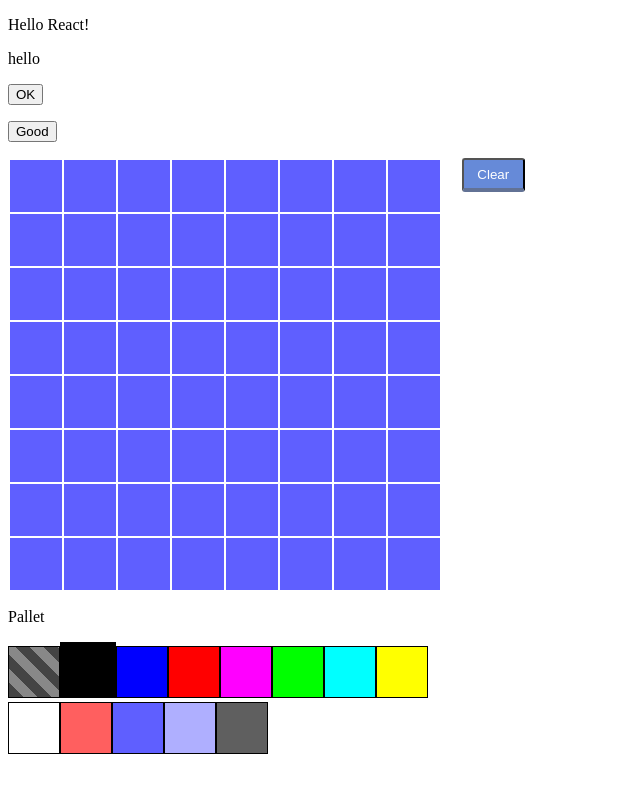
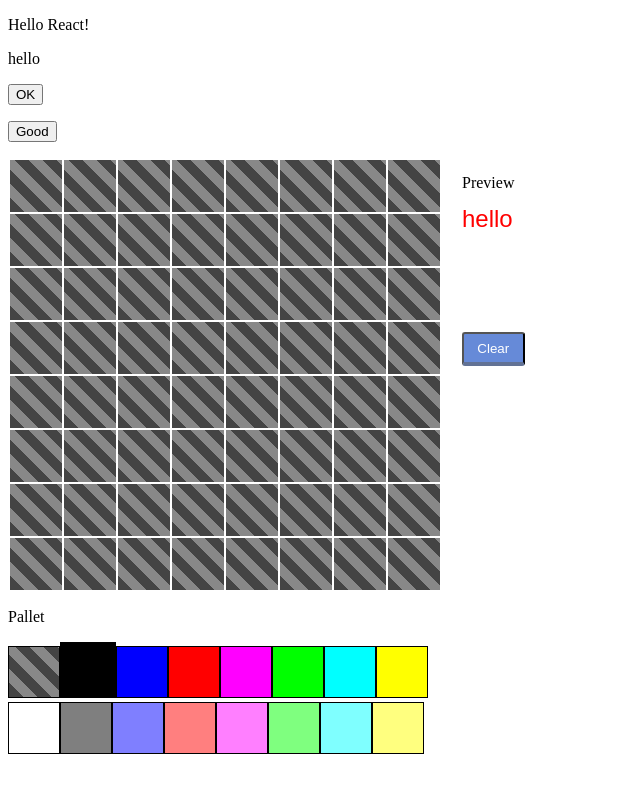
Before and after one commit to knight9999/simple-dot-editor, a React app: page / in a window 1280 px wide. Shown: the top 792 px of the page, without its empty margins (0-640 px from the left). Built offline with nearby package versions, Linux system fonts and the light colour scheme.

Commit message:
mouseup/down

```diff
--- a/src/components/App.jsx
+++ b/src/components/App.jsx
@@ -2,29 +2,41 @@ import React from 'react'
 
 import EditTable from './EditTable'
 import Pallet from './Pallet'
+import Preview from './Preview'
 import Tools from './Tools'
 import './index.css'
 
 export default class App extends React.Component {
 
-  constructor() {
-    super();
+  constructor(props) {
+    super(props);
+    this.state = {
+      mouseDown : false
+    }
   }
+
+
 
   render () {
     return (
-      <div>
+      <div onMouseDown={e=>{console.log("1"); this.setState({mouseDown: true})}}
+           onMouseUp={e=>{console.log("2"); this.setState({mouseDown: false})}}>
         <p> Hello React!</p>
         <p>{this.props.text}</p>
         <p><button onClick={e=>{e.preventDefault(); this.props.updateMessage('hoge') }}>OK</button></p>
         <p><button onClick={e=>{e.preventDefault(); this.props.updateMessage('gogo') }}>Good</button></p>
         <div>
           <div className="box">
-            <EditTable data={this.props.data} updateData={(newData)=>{this.props.updateData(newData)}} color={this.props.colors[this.props.selectedColor]}/>
+            <EditTable data={this.props.data}
+                        updateData={(newData)=>{this.props.updateData(newData)}}
+                        color={this.props.colors[this.props.selectedColor]}
+                        mouseDown={this.state.mouseDown} />
             <Pallet colors={this.props.colors} selectedColor={this.props.selectedColor} updateColor={this.props.updateColor} />
           </div>
           <div className="box" style={{width: "20px"}}></div>
           <div className="box">
+            <Preview />
+            <div style={{height: "20px"}}></div>
             <Tools color={this.props.colors[this.props.selectedColor]} data={this.props.data} updateData={(newData)=>{this.props.updateData(newData)}} />
           </div>
         </div>
--- a/src/components/EditTable.jsx
+++ b/src/components/EditTable.jsx
@@ -4,7 +4,20 @@ import ClassNames from 'classnames'
 
 export default class EditTable extends React.Component {
 
+  constructor(props) {
+    super(props)
+    this.state = {
+      mouseDown: props.mouseDown
+    }
+  }
+
+  componentWillReceiveProps(props) {
+    this.setState({mouseDown: props.mouseDown})
+  }
+
+
   selectCell(ix, iy) {
+    console.log('C');
     const colorModel = this.props.color
     const data = this.props.data.map((row, iy1) => {
       return row.map((item, ix1) => {
@@ -22,7 +35,13 @@ export default class EditTable extends React.Component {
       return ([
         <tr key={iy}>
           {row.map((item,ix)=>{
-            return <td key={iy+"-"+ix} onClick={e=>{e.preventDefault(); this.selectCell(ix, iy) }} className={this.getClassName(item)} style={this.bgcolor(item)}></td>; })
+            return <td key={iy+"-"+ix}
+              // onClick={e=>{e.preventDefault(); this.selectCell(ix, iy) }}
+              onMouseDown={e=>{e.preventDefault(); this.setState({mouseDown: true}); this.selectCell(ix, iy)}}
+              onMouseUp={e=>{e.preventDefault(); this.setState({mouseDown: false}); this.selectCell(ix, iy)}}
+              onMouseOver={e=>{if (this.state.mouseDown == true) { this.selectCell(ix, iy)}}}
+              className={this.getClassName(item)}
+              style={this.bgcolor(item)}></td>; })
           }
         </tr>
       ]);
--- a/src/components/PalletColors.jsx
+++ b/src/components/PalletColors.jsx
@@ -45,7 +45,6 @@ export default class PalletColors extends React.Component {
       acc[acc.length-1].push(value)
       return acc
     }, [])
-    console.log(colorGroups)
     return colorGroups.map((colors, j)=>{
       return <div key={j}>{colors.map((colorModel, i)=>{
         const n = j * cols + i
--- /dev/null
+++ b/src/components/Preview.jsx
@@ -0,0 +1,38 @@
+import React from 'react'
+
+export default class Preview extends React.Component {
+
+  componentDidMount() {
+    this.updateCanvas()
+  }
+
+  componentWillReceiveProps(nextProps) {
+    if (this.props !== nextProps) {
+      this.updateCanvas()
+    }
+  }
+
+  componentDidUpdate() {
+    this.updateCanvas()
+  }
+
+  updateCanvas() {
+    const { canvas } = this
+    const context = canvas.getContext('2d')
+    context.fillStyle = 'red';
+    context.font = '24px Arial';
+    context.textAlign = 'left';
+    context.textBaseline = 'top';
+    context.clearRect(0, 0, 100, 100);
+    context.fillText("hello", 0, 0);
+  }
+
+  render () {
+    return (
+      <div>
+        <p>Preview</p>
+        <canvas ref={(e) => { this.canvas = e }} width="100" height="100"></canvas>
+      </div>
+    )
+  }
+}
--- a/src/components/Tools.jsx
+++ b/src/components/Tools.jsx
@@ -1,5 +1,5 @@
 import React from 'react'
-import ClearButton from './ClearButton'
+import ClearButton from './Tools/ClearButton'
 
 export default class Tools extends React.Component {
   render () {
--- a/src/reducers/App.jsx
+++ b/src/reducers/App.jsx
@@ -13,7 +13,7 @@ function initialData () {
   ];
   return data.map(row => {
     return row.map(item => {
-      return new ColorModel('#5F5FFF', false);
+      return new ColorModel('', true);
     })
   });
 }
@@ -30,10 +30,14 @@ const initialState = {
             new ColorModel('#00FFFF'),
             new ColorModel('#FFFF00'),
             new ColorModel('#FFFFFF'),
-            new ColorModel('#FF5F5F'),
-            new ColorModel('#5F5FFF'),
-            new ColorModel('#AFAFFF'),
-            new ColorModel('#5F5F5F')
+
+            new ColorModel('#7F7F7F'),
+            new ColorModel('#7F7FFF'),
+            new ColorModel('#FF7F7F'),
+            new ColorModel('#FF7FFF'),
+            new ColorModel('#7FFF7F'),
+            new ColorModel('#7FFFFF'),
+            new ColorModel('#FFFF7F')
           ],
   selectedColor: 1
 }
```
Also changed, not shown: src/components/app.jsx (+16 -4 lines), src/components/editTable.jsx (+20 -1 lines), src/components/Tools/ClearButton.jsx (renamed from src/components/ClearButton.jsx).
